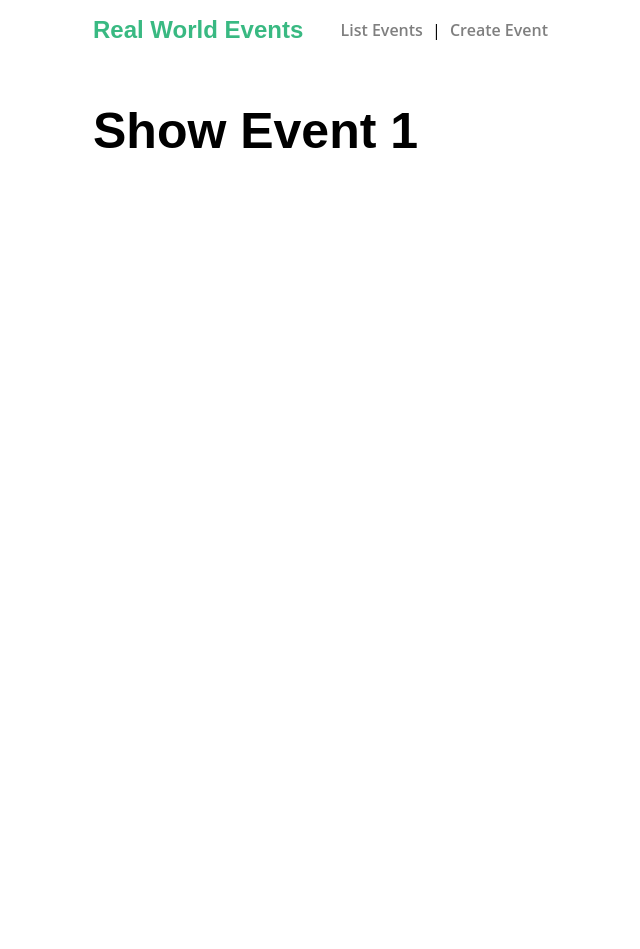
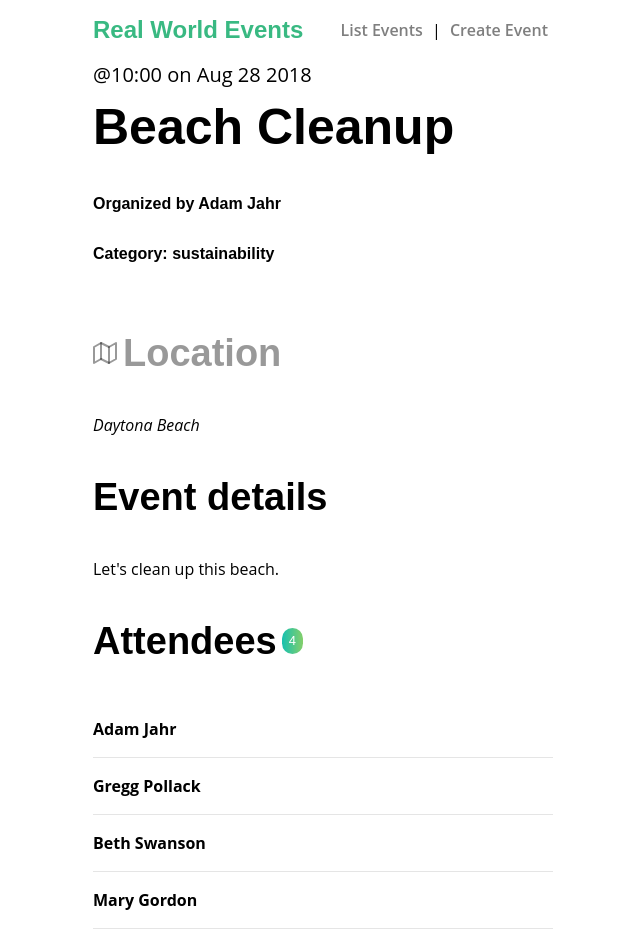
Before and after one commit to AmirRezaM75/learning_vm-real-world-vue, a Vue app: page /events/1 in a window 1280 px wide. Shown: the whole page, without its empty margins (317-957 px from the left). Before the commit the page ends 800 px from the top, so only its background shows below. Built offline with nearby package versions, Linux system fonts and the light colour scheme; data requests are answered from the project's data file.

Commit message:
API calls with axios

```diff
--- /dev/null
+++ b/db.json
@@ -0,0 +1,76 @@
+{
+  "events": [
+    {
+      "id": 1,
+      "title": "Beach Cleanup",
+      "date": "Aug 28 2018",
+      "time": "10:00",
+      "location": "Daytona Beach",
+      "description": "Let's clean up this beach.",
+      "organizer": "Adam Jahr",
+      "category": "sustainability",
+      "attendees": [
+        {
+          "id": "abc123",
+          "name": "Adam Jahr"
+        },
+        {
+          "id": "def456",
+          "name": "Gregg Pollack"
+        },
+        {
+          "id": "ghi789",
+          "name": "Beth Swanson"
+        },
+        {
+          "id": "jkl101",
+          "name": "Mary Gordon"
+        }
+      ]
+    },
+    {
+      "id": 2,
+      "title": "Park Cleanup",
+      "date": "Nov 12 2018",
+      "time": "12:00",
+      "location": "132 N Magnolia Street, Orlando, Florida",
+      "description": "We're going to clean up this park.",
+      "organizer": "Adam Jahr",
+      "category": "nature",
+      "attendees": [
+        {
+          "id": "ghi789",
+          "name": "Beth Swanson"
+        },
+        {
+          "id": "jkl101",
+          "name": "Mary Gordon"
+        }
+      ]
+    },
+    {
+      "id": 3,
+      "title": "Pet Adoption Day",
+      "date": "Dec 2 2018",
+      "time": "12:00",
+      "location": "132 N Magnolia Street, Orlando, Florida",
+      "description": "Help animals find new homes.",
+      "organizer": "Gregg Pollack",
+      "category": "animal welfare",
+      "attendees": [
+        {
+          "id": "abc123",
+          "name": "Adam Jahr"
+        },
+        {
+          "id": "ghi789",
+          "name": "Beth Swanson"
+        },
+        {
+          "id": "jkl101",
+          "name": "Mary Gordon"
+        }
+      ]
+    }
+  ]
+}
--- a/package.json
+++ b/package.json
@@ -8,6 +8,7 @@
     "lint": "vue-cli-service lint"
   },
   "dependencies": {
+    "axios": "^0.21.0",
     "core-js": "^3.6.5",
     "vue": "^2.6.11",
     "vue-router": "^3.2.0",
--- a/src/components/BaseIcon.vue
+++ b/src/components/BaseIcon.vue
@@ -3,6 +3,7 @@
     <svg :width="width" :height="height" class="icon">
       <use v-bind="{ 'xlink:href' : '/feather-sprite.svg#' + name}"></use>
     </svg>
+    <slot></slot>
   </div>
 </template>
 
--- a/src/components/EventCard.vue
+++ b/src/components/EventCard.vue
@@ -1,5 +1,5 @@
 <template>
-  <router-link class="event-link" :to="{ name: 'events.show', params: { event: '1'} }">
+  <router-link class="event-link" :to="{ name: 'events.show', params: { id: event.id} }">
     <div class="event-card shadow">
       <span class="eyebrow">@{{ event.time }} on {{ event.date }}</span>
       <h4 class="title">{{ event.title }}</h4>
@@ -19,19 +19,8 @@
   * require __
   * */
   name: "EventCard",
-  data() {
-    return {
-      event: {
-        id: 1,
-        title: 'Beach Cleanup',
-        date: 'Tues Aug 19, 2018',
-        time: '6:00',
-        attendees: [
-          { id: 'abc123', name: 'Adam Jahr' },
-          { id: 'def456', name: 'Gregg Pollack' }
-        ]
-      }
-    }
+  props: {
+    event: Object
   }
 }
 </script>
--- a/src/router/index.js
+++ b/src/router/index.js
@@ -18,7 +18,7 @@
     component: EventIndex
   },
   {
-    path: '/events/:event/',
+    path: '/events/:id/',
     name: 'events.show',
     component: EventShow,
     props: true
--- /dev/null
+++ b/src/services/EventService.js
@@ -0,0 +1,20 @@
+import axios from 'axios';
+
+const apiClient = new axios.create({
+    baseURL: 'http://localhost:3000',
+    withCredentials: false,
+    headers: {
+        Accept: 'application/json',
+        'Content-Type': 'application/json'
+    }
+});
+
+export default {
+    getEvents() {
+        return apiClient.get('events');
+    },
+
+    getEvent(id) {
+        return apiClient.get('events/' + id)
+    }
+}
--- a/src/views/events/index.vue
+++ b/src/views/events/index.vue
@@ -1,17 +1,32 @@
 <template>
   <div>
     <h1>List of events:</h1>
-    <EventCard/> <!-- <EventCard></EventCard> -->
+    <EventCard v-for="event in events" :key="event.id" :event="event"/> <!-- <EventCard></EventCard> -->
   </div>
 </template>
 
 <script>
   // @ refers to src directory
   import EventCard from '@/components/EventCard.vue';
+  import EventService from '@/services/EventService';
   export default {
     name: "index",
     components: {
       EventCard
+    },
+    data() {
+      return {
+        events: []
+      }
+    },
+    created() {
+      EventService.getEvents()
+      .then(response => {
+        this.events = response.data;
+      })
+      .catch(error => {
+        console.log(error);
+      });
     }
   }
 </script>
--- a/src/views/events/show.vue
+++ b/src/views/events/show.vue
@@ -1,15 +1,68 @@
 <template>
-  <h1>Show Event {{ event }}</h1>
-  <!-- $route represents the state of current route with bunch of information including all of out parameters. -->
+  <div>
+    <div class="event-header">
+      <span class="eyebrow">@{{ event.time }} on {{ event.date }}</span>
+      <h1 class="title">{{ event.title }}</h1>
+      <h5>Organized by {{ event.organizer }}</h5>
+      <h5>Category: {{ event.category }}</h5>
+    </div>
+
+    <BaseIcon name="map"><h2>Location</h2></BaseIcon>
+
+    <address>{{ event.location }}</address>
+
+    <h2>Event details</h2>
+    <p>{{ event.description }}</p>
+
+    <h2>Attendees
+      <span class="badge -fill-gradient">{{ event.attendees ? event.attendees.length : 0 }}</span>
+    </h2>
+    <ul class="list-group">
+      <li v-for="(attendee, index) in event.attendees" :key="index" class="list-item">
+        <b>{{ attendee.name }}</b>
+      </li>
+    </ul>
+  </div>
 </template>
 
 <script>
+import EventService from "@/services/EventService";
+
 export default {
   name: "show",
-  props: ['event']
+  props: ['id'],
+  data() {
+    return {
+      event: {}
+    }
+  },
+  created() {
+    EventService.getEvent(this.id)
+    .then(response => {
+        this.event = response.data;
+        console.log(this.event);
+    });
+  }
 }
 </script>
 
 <style scoped>
-
+.location {
+  margin-bottom: 0;
+}
+.location > .icon {
+  margin-left: 10px;
+}
+.event-header > .title {
+  margin: 0;
+}
+.list-group {
+  margin: 0;
+  padding: 0;
+  list-style: none;
+}
+.list-group > .list-item {
+  padding: 1em 0;
+  border-bottom: solid 1px #e5e5e5;
+}
 </style>
```
Also changed, not shown: 1 other file (tests, documents, lock files or other folders).
